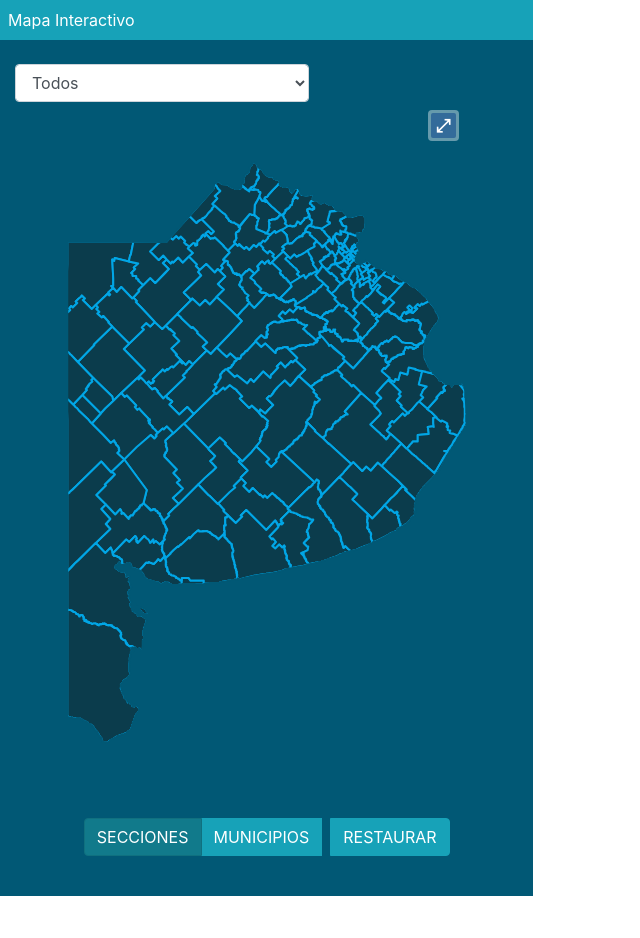
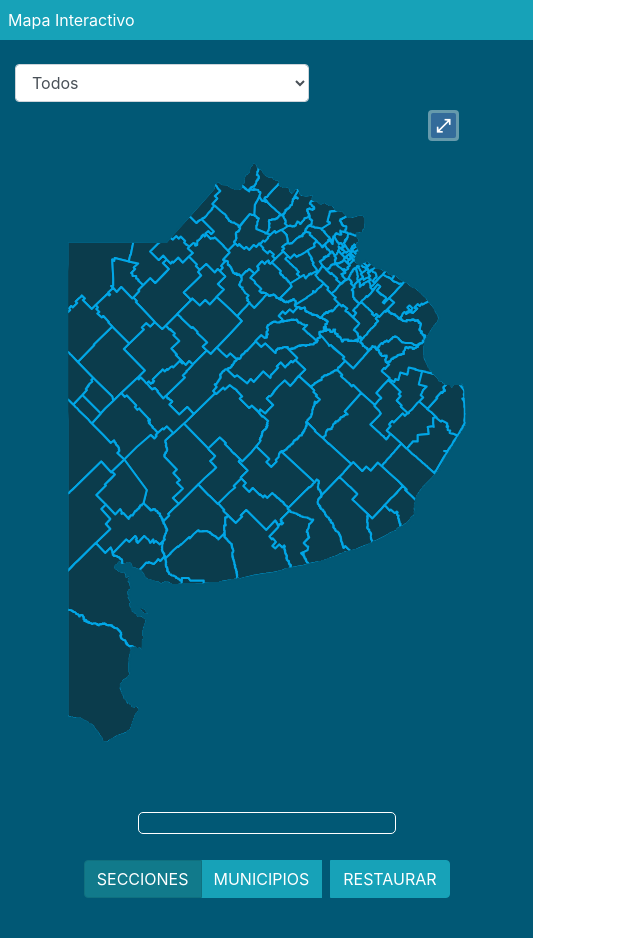
Before and after one commit to wj-004/js_mapas, a website with bundled scripts: page index.html in a window 1280 px wide. Shown: the whole page, without its empty margins (0-640 px from the left). Before the commit the page ends 896 px from the top, so only its background shows below. Built offline with nearby package versions, Linux system fonts and the light colour scheme.

Commit message:
RMB-0: Margen y padding para las referencias

```diff
--- a/css/styles.css
+++ b/css/styles.css
@@ -97,6 +97,11 @@ body {
   justify-content: center;
   gap: 20px;
   flex-flow: row wrap;
+  margin: 10px;
+  padding: 10px;
+  border: 1px solid white;
+  border-radius: 5px;
+  width: 60%;
 }
 
 .referencia {
```
